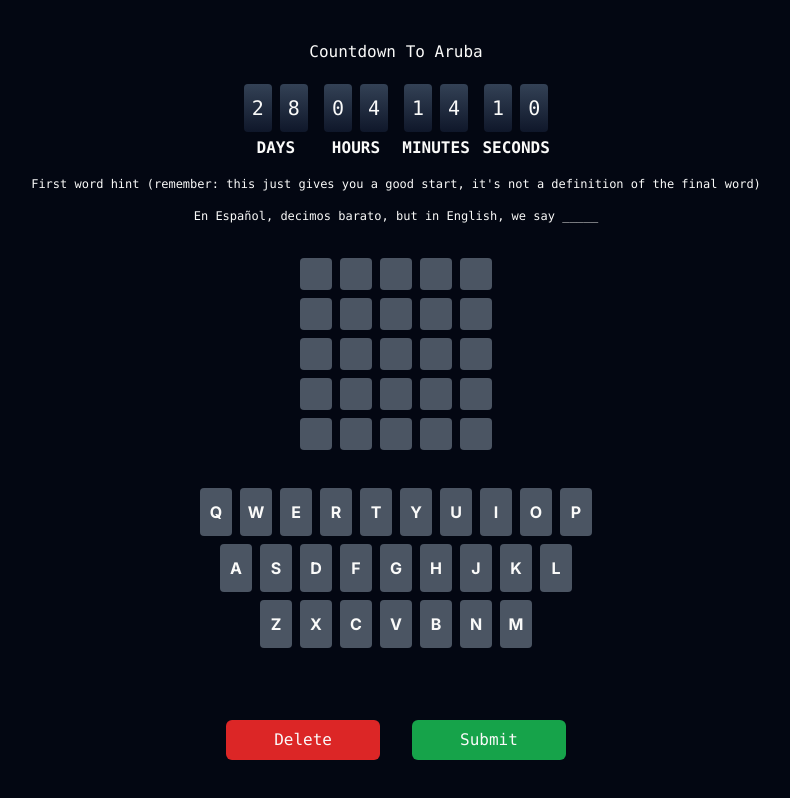
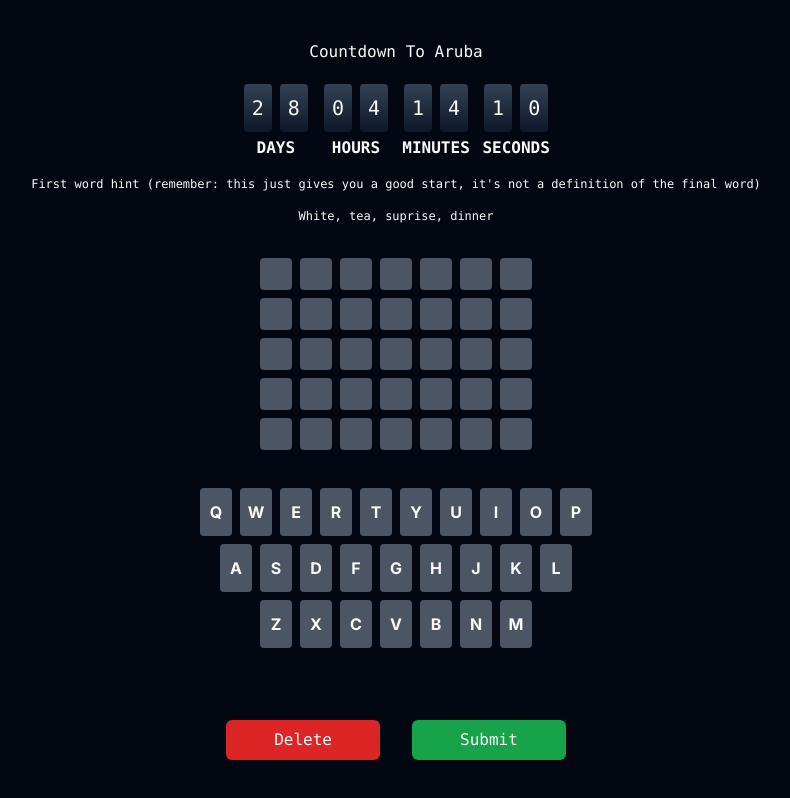
Before and after one commit to subrapak/wordle, a Next.js app: page / in a window 1280 px wide. Shown: the whole page, without its empty margins (244-1034 px from the left). Built offline with nearby package versions, Linux system fonts and the light colour scheme.

Commit message:
new word

```diff
--- a/src/constants.ts
+++ b/src/constants.ts
@@ -1,9 +1,9 @@
 import { FailureMessage, GameConfig, ModalConfig } from "./types";
 
 export const ARUBA_FLIGHT_DATE = new Date(2023, 5, 22, 10);
-export const CORRECT_WORD = "BEACH";
-export const FIRST_WORD_HINT = `En Español, decimos barato, but in English, we say _____`;
-export const SUCCESS_EXPLANATION = `I mean, ain't it obvious`;
+export const CORRECT_WORD = "PIRATES";
+export const FIRST_WORD_HINT = `White, tea, suprise, dinner`;
+export const SUCCESS_EXPLANATION = `Jolly Pirates Cruise!`;
 export const DEFAULT_GAME_CONFIG: GameConfig = {
   guesses: ["", "", "", "", ""],
   currentAttemptIndex: 0,
```
